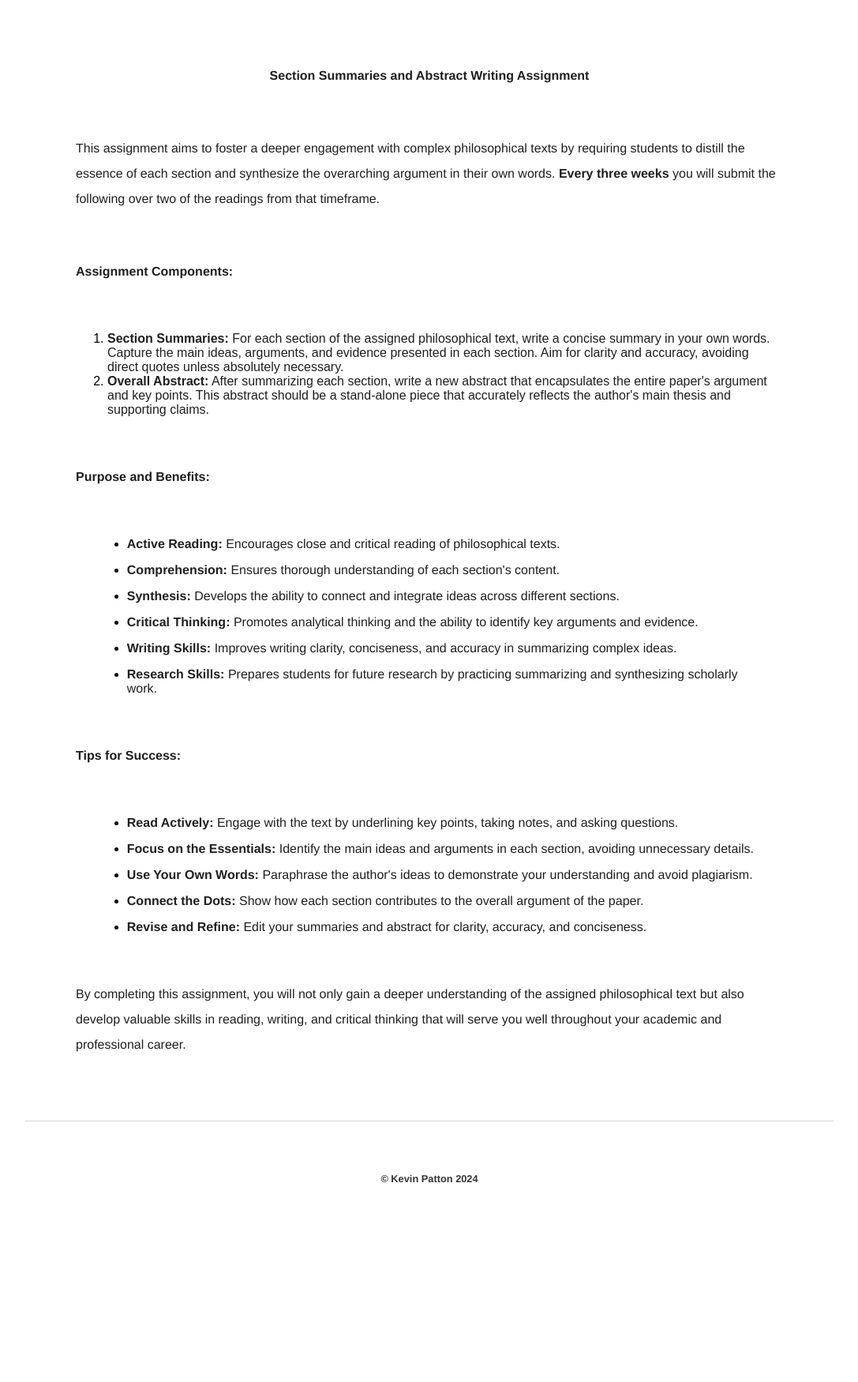
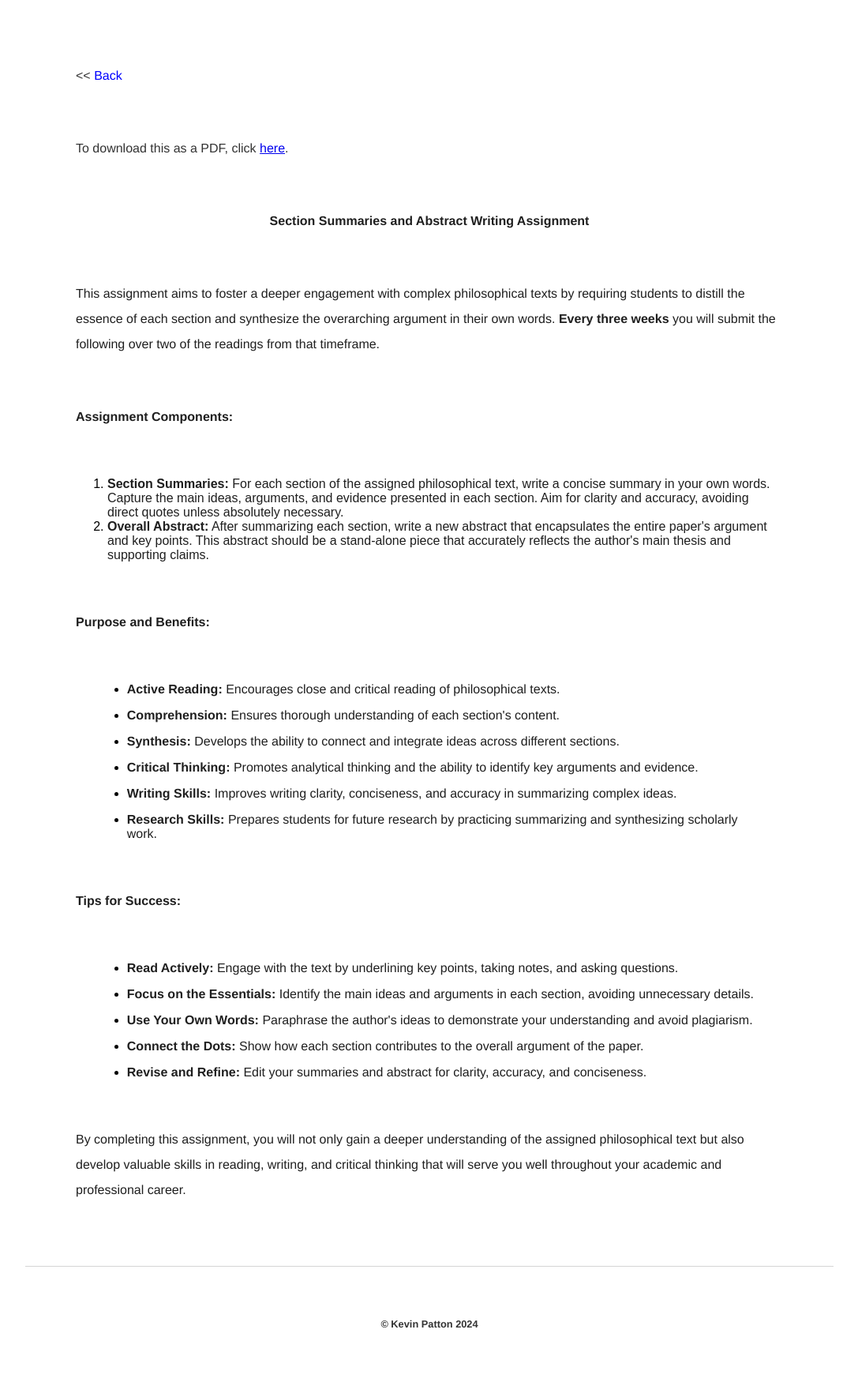
Before and after one commit to kevinjpatton/kevinjpatton.github.io, a Jekyll site: the page built from pedagogy/upper/upper_level_course_assessment_abstracts.html, in a window 1280 px wide. Shown: the part 348-2098 px from the top of the page at 79% size, without its empty margins (96-1183 px from the left). Built offline with Jekyll 4.4.1, drawn with Linux system fonts in a browser that asks for light colours; Markdown is read by kramdown in place of the engine named in the settings; before the commit the page ends 1914 px from its top, so only the background shows below that.

Commit message:
Update upper_level_course_assessment_abstracts.html

```diff
--- a/pedagogy/upper/upper_level_course_assessment_abstracts.html
+++ b/pedagogy/upper/upper_level_course_assessment_abstracts.html
@@ -2,6 +2,16 @@
 layout: pedagogy
 title: Pedagogy - Upper-Level Assessments
 ---
+<p>
+  << <span role="link" tabindex="0" onclick="history.back()"
+        style="color: blue; cursor: pointer;">Back</span>
+</p>
+<style>
+  p span[onclick]:hover {
+    text-decoration: underline;
+  }
+</style>
+<p>To download this as a PDF, click <a href="/teaching/commonresources/Handout - Section Summaries and Abstract Assignment.pdf" target="_blank">here</a>.</p>
 <p style="text-align:center;">
   <span style="color:#1f1f1f;">
     <strong>Section Summaries and Abstract Writing Assignment</strong>
```
